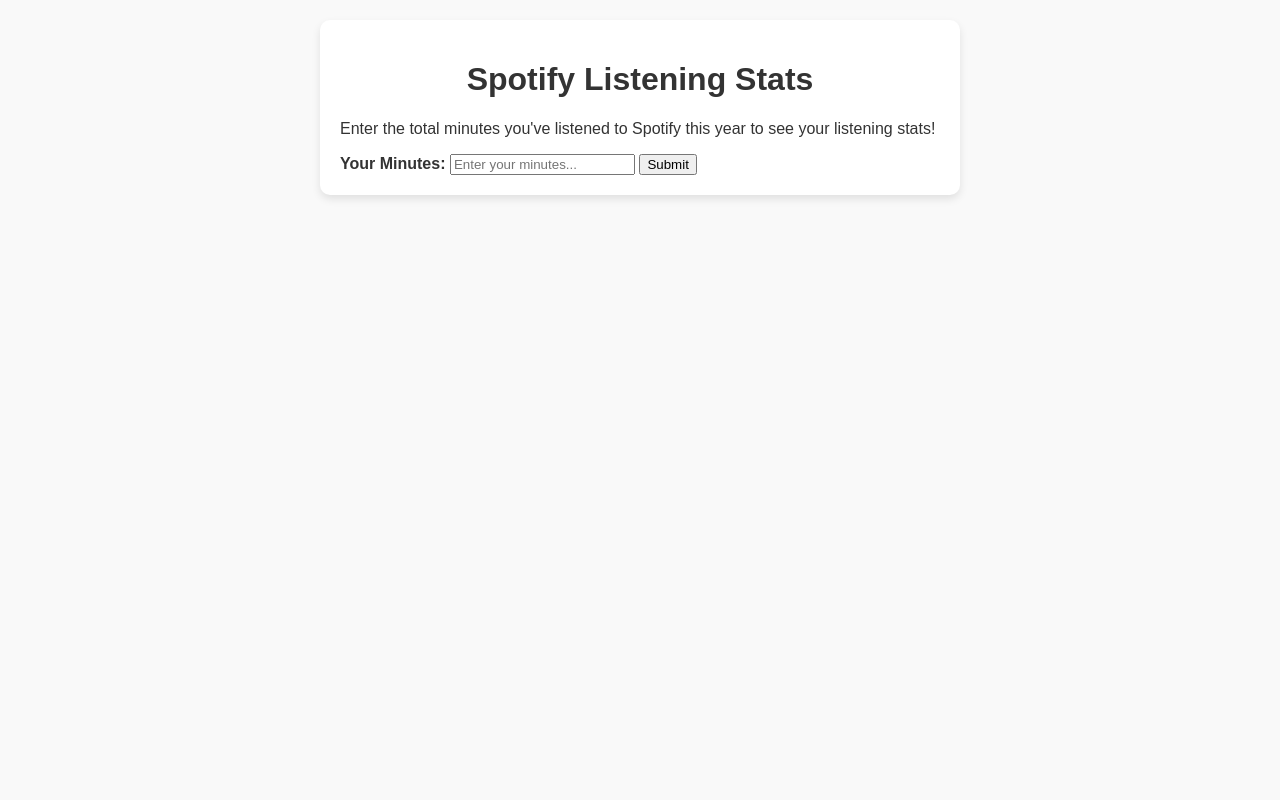
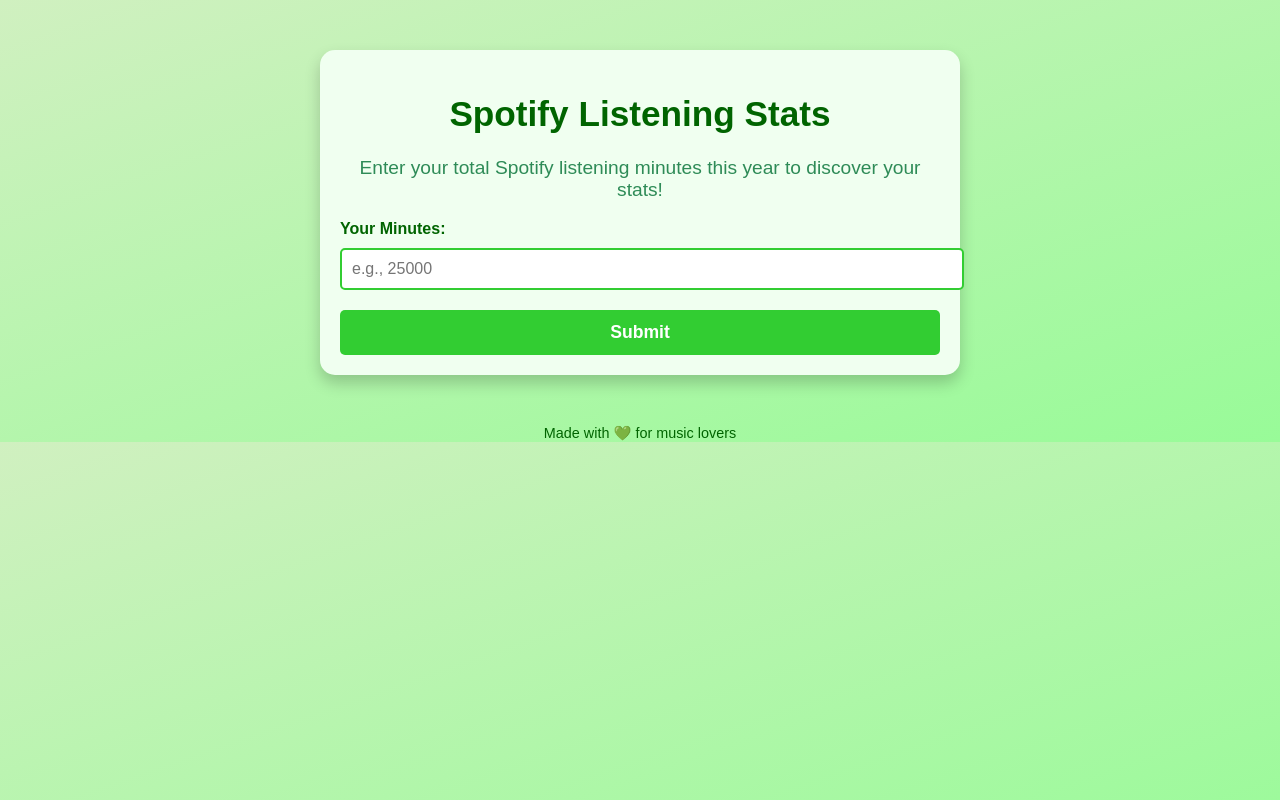
Before and after one commit to maiku10010/public, a plain HTML site: page index.html in a window 1280 px wide. Drawn offline with Linux system fonts and the light colour scheme.

Commit message:
Update index.html

```diff
--- a/index.html
+++ b/index.html
@@ -5,44 +5,110 @@
     <meta name="viewport" content="width=device-width, initial-scale=1.0">
     <title>Spotify Listening Stats</title>
     <style>
+        /* General Styles */
         body {
-            font-family: Arial, sans-serif;
-            margin: 20px;
-            background-color: #f9f9f9;
-            color: #333;
+            font-family: 'Arial', sans-serif;
+            margin: 0;
+            padding: 0;
+            background: linear-gradient(to bottom right, #d0f0c0, #98fb98);
+            color: #2f4f4f;
         }
+
         .container {
             max-width: 600px;
-            margin: auto;
+            margin: 50px auto;
             padding: 20px;
-            background: #fff;
-            border-radius: 10px;
-            box-shadow: 0 4px 8px rgba(0, 0, 0, 0.1);
+            background: #f0fff0;
+            border-radius: 15px;
+            box-shadow: 0 8px 16px rgba(0, 0, 0, 0.2);
         }
+
         h1 {
             text-align: center;
+            color: #006400;
+            font-size: 2.2em;
         }
+
+        p {
+            text-align: center;
+            color: #2e8b57;
+            font-size: 1.2em;
+        }
+
         label {
+            display: block;
+            margin-top: 15px;
             font-weight: bold;
+            font-size: 1em;
+            color: #006400;
         }
+
+        input[type="number"] {
+            width: 100%;
+            padding: 10px;
+            margin-top: 10px;
+            font-size: 1em;
+            border: 2px solid #32cd32;
+            border-radius: 5px;
+            outline: none;
+        }
+
+        input[type="number"]:focus {
+            border-color: #006400;
+            box-shadow: 0 0 8px #90ee90;
+        }
+
+        button {
+            width: 100%;
+            padding: 12px;
+            margin-top: 20px;
+            background: #32cd32;
+            color: white;
+            font-size: 1.1em;
+            font-weight: bold;
+            border: none;
+            border-radius: 5px;
+            cursor: pointer;
+            transition: background-color 0.3s ease, box-shadow 0.3s ease;
+        }
+
+        button:hover {
+            background-color: #006400;
+            box-shadow: 0 4px 12px rgba(0, 128, 0, 0.4);
+        }
+
         .result {
             margin-top: 20px;
             padding: 15px;
-            background-color: #e7f4e4;
-            border-left: 5px solid #4caf50;
+            background-color: #e0ffe0;
+            border-left: 5px solid #32cd32;
+            border-radius: 5px;
+            font-size: 1.1em;
+            color: #2f4f4f;
+        }
+
+        footer {
+            margin-top: 30px;
+            text-align: center;
+            font-size: 0.9em;
+            color: #006400;
         }
     </style>
 </head>
 <body>
     <div class="container">
         <h1>Spotify Listening Stats</h1>
-        <p>Enter the total minutes you've listened to Spotify this year to see your listening stats!</p>
+        <p>Enter your total Spotify listening minutes this year to discover your stats!</p>
         <label for="minutes">Your Minutes:</label>
-        <input type="number" id="minutes" placeholder="Enter your minutes..." />
+        <input type="number" id="minutes" placeholder="e.g., 25000" />
         <button onclick="calculateStats()">Submit</button>
 
         <div id="output" class="result" style="display: none;"></div>
     </div>
+
+    <footer>
+        Made with 💚 for music lovers
+    </footer>
 
     <script>
         function calculateStats() {
```
